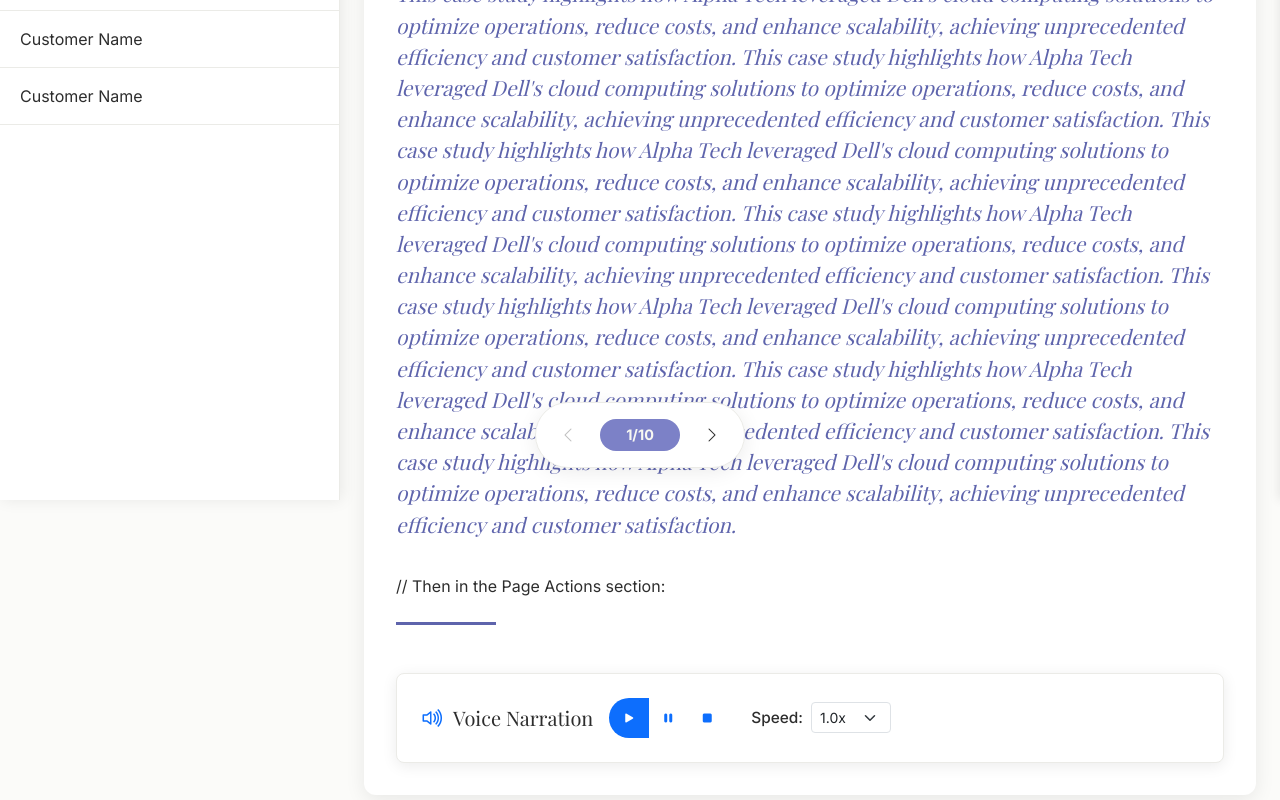
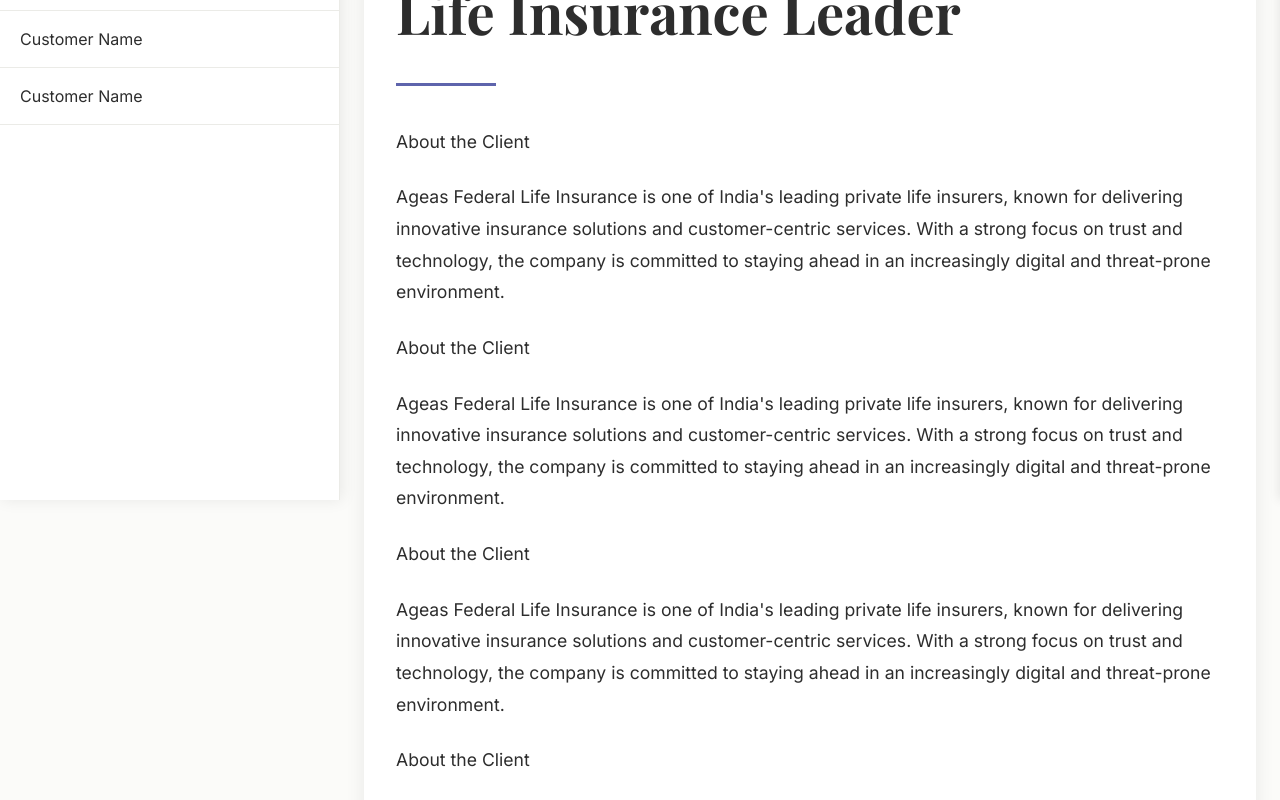
Before and after one commit to devashutoshtiwari/ebook-reader-frontend, a Next.js app: page / in a window 1280 px wide. Before the commit this address led to /undefined. Shown: the part 300-1100 px from the top of the page. Built offline with nearby package versions, Linux system fonts and the light colour scheme.

Commit message:
Optimized code

```diff
--- a/src/components/reader/Navigation.js
+++ /dev/null
@@ -1,42 +0,0 @@
-// src/components/reader/Navigation.js
-'use client';
-
-import React from 'react';
-
-const Navigation = ({
-  currentPage,
-  totalPages,
-  progress,
-  onPrevious,
-  onNext,
-  hasPrevious = true,
-  hasNext = true
-}) => {
-  return (
-    <div className="page-navigation">
-      <div className="d-flex align-items-center">
-        <button
-          className="page-nav-btn"
-          onClick={onPrevious}
-          disabled={!hasPrevious}
-          aria-label="Previous page"
-        >
-          <i className="bi bi-chevron-left"></i>
-        </button>
-        <div className="page-indicator">
-          <span id="currentPageNum">{currentPage}</span> / <span id="totalPages">{totalPages}</span>
-        </div>
-        <button
-          className="page-nav-btn"
-          onClick={onNext}
-          disabled={!hasNext}
-          aria-label="Next page"
-        >
-          <i className="bi bi-chevron-right"></i>
-        </button>
-      </div>
-    </div>
-  );
-};
-
-export default Navigation;
--- a/src/components/reader/ReaderView.js
+++ b/src/components/reader/ReaderView.js
@@ -1,217 +1,15 @@
 'use client';
-
-import React, { useState, useEffect } from 'react';
-import Navigation from './Navigation';
-import { useRouter, usePathname } from 'next/navigation';
-import { motion } from 'framer-motion';
 import BookmarkButton from '@/components/features/bookmarks/BookmarkButton';
 
-const ReaderView = ({ chapters }) => {
-  const router = useRouter();
-  const pathname = usePathname();
-  const [currentChapterIndex, setCurrentChapterIndex] = useState(0);
-  const [progress, setProgress] = useState(0);
-  const [isNarrating, setIsNarrating] = useState(false);
-  const [speechUtterance, setSpeechUtterance] = useState(null);
-  const [narrationSpeed, setNarrationSpeed] = useState(1.0);
-
-
-  useEffect(() => {
-    if (typeof window !== 'undefined') {
-      const pathChapterId = pathname.split('/').pop();
-
-      if (pathChapterId && pathChapterId.startsWith('chapter')) {
-        const chapterIndex = chapters.findIndex(ch => ch.id === pathChapterId);
-        if (chapterIndex !== -1) {
-          setCurrentChapterIndex(chapterIndex);
-          return;
-        }
-      }
-
-
-      const savedPosition = localStorage.getItem('ebook_position');
-      if (savedPosition !== null) {
-        setCurrentChapterIndex(parseInt(savedPosition));
-      }
-    }
-  }, [pathname, chapters]);
-
-
-  useEffect(() => {
-    const newProgress = ((currentChapterIndex + 1) / chapters.length) * 100;
-    setProgress(newProgress);
-
-    // Save current position to localStorage
-    if (typeof window !== 'undefined') {
-      localStorage.setItem('ebook_position', currentChapterIndex);
-      localStorage.setItem('ebook_progress', Math.round(newProgress));
-      localStorage.setItem('ebook_last_read', new Date().toISOString());
-    }
-
-    // Update URL without full page reload
-    if (chapters[currentChapterIndex]) {
-      const chapterId = chapters[currentChapterIndex].id;
-      window.history.pushState(null, null, `/${chapterId}`);
-    }
-
-    // Stop any ongoing narration when chapter changes
-    if (isNarrating) {
-      stopNarration();
-    }
-  }, [currentChapterIndex, chapters, isNarrating]);
-
-  // Navigate to specified chapter
-  const navigateToChapter = (index) => {
-    if (index >= 0 && index < chapters.length) {
-      setCurrentChapterIndex(index);
-    }
-  };
-
-  // Navigate to next chapter
-  const navigateNext = () => {
-    if (currentChapterIndex < chapters.length - 1) {
-      navigateToChapter(currentChapterIndex + 1);
-    }
-  };
-
-  // Navigate to previous chapter
-  const navigatePrevious = () => {
-    if (currentChapterIndex > 0) {
-      navigateToChapter(currentChapterIndex - 1);
-    }
-  };
-
-  // Voice narration functions
-  const startNarration = () => {
-    if (!window.speechSynthesis) {
-      console.error('Speech synthesis not supported in this browser');
-      return;
-    }
-
-    const currentChapter = chapters[currentChapterIndex];
-    if (!currentChapter) return;
-
-    // Get chapter content for narration
-    const chapterContent = currentChapter.content || 'No content available for narration.';
-
-    // Create utterance
-    const utterance = new SpeechSynthesisUtterance(chapterContent);
-    utterance.rate = narrationSpeed;
-
-    // Store utterance in state so we can control it later
-    setSpeechUtterance(utterance);
-
-    // Start speaking
-    window.speechSynthesis.speak(utterance);
-    setIsNarrating(true);
-
-    // Handle narration end
-    utterance.onend = function() {
-      setIsNarrating(false);
-    };
-  };
-
-  const pauseResumeNarration = () => {
-    if (!window.speechSynthesis) return;
-
-    if (window.speechSynthesis.paused) {
-      window.speechSynthesis.resume();
-    } else {
-      window.speechSynthesis.pause();
-    }
-  };
-
-  const stopNarration = () => {
-    if (!window.speechSynthesis) return;
-
-    window.speechSynthesis.cancel();
-    setIsNarrating(false);
-  };
-
-  const changeNarrationSpeed = (speed) => {
-    setNarrationSpeed(speed);
-
-    // If already narrating, update the speed
-    if (isNarrating && speechUtterance) {
-      // Cancel current and restart with new speed
-      window.speechSynthesis.cancel();
-
-      const utterance = new SpeechSynthesisUtterance(speechUtterance.text);
-      utterance.rate = speed;
-
-      // Store updated utterance in state
-      setSpeechUtterance(utterance);
-
-      // Resume narration
-      window.speechSynthesis.speak(utterance);
-    }
-  };
-
-  // Keyboard navigation
-  useEffect(() => {
-    const handleKeyDown = (e) => {
-      // Left arrow key - previous chapter
-      if (e.key === 'ArrowLeft') {
-        navigatePrevious();
-      }
-      // Right arrow key - next chapter
-      else if (e.key === 'ArrowRight') {
-        navigateNext();
-      }
-      // Space - toggle narration
-      else if (e.key === ' ' && e.target === document.body) {
-        e.preventDefault(); // Prevent page scroll
-        if (isNarrating) {
-          pauseResumeNarration();
-        } else {
-          startNarration();
-        }
-      }
-    };
-
-    window.addEventListener('keydown', handleKeyDown);
-
-    return () => {
-      window.removeEventListener('keydown', handleKeyDown);
-
-      // Clean up speech synthesis when component unmounts
-      if (window.speechSynthesis) {
-        window.speechSynthesis.cancel();
-      }
-    };
-  }, [currentChapterIndex, isNarrating]);
-
-  // Get current chapter
-  const currentChapter = chapters[currentChapterIndex] || {
-    id: 'loading',
-    title: 'Loading...',
-    content: 'Loading content...'
-  };
-
+const ReaderView = () => {
   return (
     <div className="reader-view">
-      {/* Chapter Content */}
-      <motion.section
-        key={currentChapter.casestudyId}
-        initial={{ opacity: 0, y: 20 }}
-        animate={{ opacity: 1, y: 0 }}
-        transition={{ duration: 0.5 }}
-        className="chapter"
-        id={currentChapter.casestudyId}
-      >
+      <section className="chapter">
         <div className="chapter-heading">
-          <h2 className="display-title">{currentChapter.title}</h2>
-          {currentChapter.casestudyMarkup && (
-            <p className="chapter-intro">{currentChapter.casestudyMarkup}</p>
-          )}
-
+          <h2 className="display-title">Insuring the Future: Noventiq Reinvents Cybersecurity for a Life Insurance Leader</h2>
           {/* Page Actions */}
-          // Then in the Page Actions section:
             <div className="page-actions">
-                <BookmarkButton
-                    chapterId={currentChapter.casestudyId}
-                    chapterTitle={currentChapter.title}
-                />
+                <BookmarkButton/>
                 <button
                     className="btn btn-outline-primary btn-sm rounded-circle me-2 page-action-btn"
                     title="Add note to this page"
@@ -223,74 +21,20 @@
         </div>
 
         <div className="chapter-content">
-          {/* Render chapter content - in a real app, you might want to use dangerouslySetInnerHTML or a markdown parser */}
-          <div dangerouslySetInnerHTML={{ __html: currentChapter.content }}></div>
-
-          {/* Voice Narration Control */}
-          <div className="voice-controls mt-5">
-            <div className="card card-body border-0 p-0">
-              <div className="d-flex flex-column flex-md-row align-items-md-center gap-3">
-                <h5 className="mb-0 d-flex align-items-center">
-                  <i className="bi bi-volume-up fs-4 me-2 text-primary"></i> Voice Narration
-                </h5>
-                <div className="d-flex align-items-center flex-grow-1 gap-2">
-                  <div className="btn-group">
-                    <button
-                      className={`btn ${isNarrating ? 'btn-success' : 'btn-primary'} voice-btn`}
-                      onClick={startNarration}
-                      title="Play narration"
-                    >
-                      <i className="bi bi-play-fill"></i>
-                    </button>
-                    <button
-                      className="btn btn-outline-primary voice-btn"
-                      onClick={pauseResumeNarration}
-                      title="Pause narration"
-                    >
-                      <i className="bi bi-pause-fill"></i>
-                    </button>
-                    <button
-                      className="btn btn-outline-primary voice-btn"
-                      onClick={stopNarration}
-                      title="Stop narration"
-                    >
-                      <i className="bi bi-stop-fill"></i>
-                    </button>
-                  </div>
-
-                  <div className="d-flex align-items-center voice-speed-control ms-3">
-                    <label htmlFor="voiceSpeed" className="me-2 mb-0 small fw-medium">Speed:</label>
-                    <select
-                      id="voiceSpeed"
-                      className="form-select form-select-sm"
-                      style={{ width: '80px' }}
-                      value={narrationSpeed}
-                      onChange={(e) => changeNarrationSpeed(parseFloat(e.target.value))}
-                    >
-                      <option value="0.8">0.8x</option>
-                      <option value="1">1.0x</option>
-                      <option value="1.2">1.2x</option>
-                      <option value="1.5">1.5x</option>
-                      <option value="2">2.0x</option>
-                    </select>
-                  </div>
-                </div>
-              </div>
-            </div>
+          <div>
+            <p>About the Client</p>
+            <p>Ageas Federal Life Insurance is one of India&apos;s leading private life insurers, known for delivering innovative insurance solutions and customer-centric services. With a strong focus on trust and technology, the company is committed to staying ahead in an increasingly digital and threat-prone environment.</p>
+            <p>About the Client</p>
+            <p>Ageas Federal Life Insurance is one of India&apos;s leading private life insurers, known for delivering innovative insurance solutions and customer-centric services. With a strong focus on trust and technology, the company is committed to staying ahead in an increasingly digital and threat-prone environment.</p>
+            <p>About the Client</p>
+            <p>Ageas Federal Life Insurance is one of India&apos;s leading private life insurers, known for delivering innovative insurance solutions and customer-centric services. With a strong focus on trust and technology, the company is committed to staying ahead in an increasingly digital and threat-prone environment.</p>
+            <p>About the Client</p>
+            <p>Ageas Federal Life Insurance is one of India&apos;s leading private life insurers, known for delivering innovative insurance solutions and customer-centric services. With a strong focus on trust and technology, the company is committed to staying ahead in an increasingly digital and threat-prone environment.</p>
+            <p>About the Client</p>
+            <p>Ageas Federal Life Insurance is one of India&apos;s leading private life insurers, known for delivering innovative insurance solutions and customer-centric services. With a strong focus on trust and technology, the company is committed to staying ahead in an increasingly digital and threat-prone environment.</p>
           </div>
         </div>
-      </motion.section>
-
-      {/* Navigation Controls */}
-      <Navigation
-        currentPage={currentChapterIndex + 1}
-        totalPages={chapters.length}
-        progress={progress}
-        onPrevious={navigatePrevious}
-        onNext={navigateNext}
-        hasPrevious={currentChapterIndex > 0}
-        hasNext={currentChapterIndex < chapters.length - 1}
-      />
+      </section>
     </div>
   );
 };
```
Also changed, not shown: src/styles/bootstrap.css.
